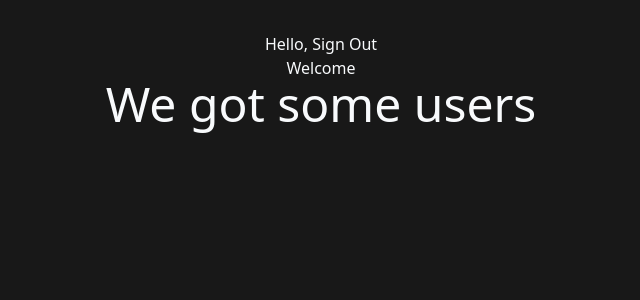
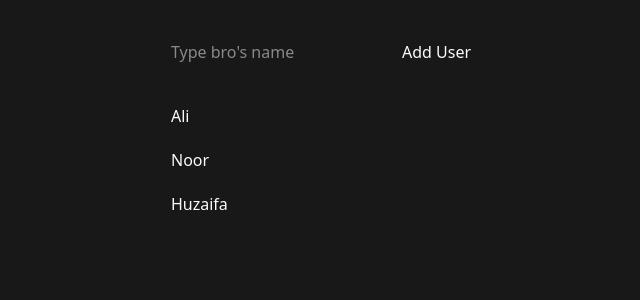
Before and after one commit to najmiter/react-course, a React (Vite) app: page / in a window 1280 px wide. Shown: the top 300 px of the page, without its empty margins (319-959 px from the left). Built offline with nearby package versions, Linux system fonts and the light colour scheme.

Commit message:
rendering arrays

```diff
--- a/src/App.tsx
+++ b/src/App.tsx
@@ -1,35 +1,47 @@
-import './App.css';
 import React from 'react';
 
 export default function App() {
-  const [user] = React.useState({ name: 'Brother' });
-  const [isLoggedIn] = React.useState(true);
+  // const [user, setUser] = React.useState('najmiter');
+  const [users, setUsers] = React.useState(['Ali', 'Noor', 'Huzaifa']);
 
-  const users = [user];
+  // const newUsers = users.map((user, i) => {
+  //   return <span key={user + i}>{user}</span>;
+  // });
 
-  // const node: React.ReactNode = 123;
+  // const newUsers = [<span>Ali</span>, <span>Noor</span>, <span>Huzaifa</span>];
 
-  // if (user.name) {
-  //   return (
-  //     <div>
-  //       <h1>Hello User. You are logged in!</h1>
-  //     </div>
-  //   );
-  // }
+  const hanldeSubmit = (e: React.SubmitEvent<HTMLFormElement>) => {
+    e.preventDefault();
+    const { user } = Object.fromEntries(new FormData(e.currentTarget)) as Record<string, string>;
+
+    if (user.trim()) {
+      console.log('adding a user', user);
+      const updatedUsers = structuredClone(users);
+      updatedUsers.unshift(user);
+      // const newUsers = [user, ...users];
+      // setUsers(newUsers);
+      // setUsers(updatedUsers);
+      setUsers((prevUsers) => {
+        return [user, ...prevUsers];
+      });
+
+      e.currentTarget.reset();
+    }
+  };
 
   return (
-    <div>
-      <h1>Hello, {user.name ? <button>Sign Out</button> : <button>Sign In</button>}</h1>
+    <div className="grid place-content-center mt-10">
+      <form onSubmit={hanldeSubmit}>
+        <input type="text" name="user" placeholder="Type bro's name" />
+        <button type="submit">Add User</button>
+      </form>
 
-      <h2>{isLoggedIn ? 'Welcome' : 'Please log in'}</h2>
-
-      {!!users.length && (
-        <main>
-          {/* dashboard nav */}
-          <h3 className="text-5xl">We got some users</h3>
-          {/* dashboard content */}
-        </main>
-      )}
+      {/* <div className="grid gap-5 mt-10">{newUsers}</div> */}
+      <div className="grid gap-5 mt-10">
+        {users.map((user, i) => (
+          <span key={user + i}>{user}</span>
+        ))}
+      </div>
     </div>
   );
 }
```
